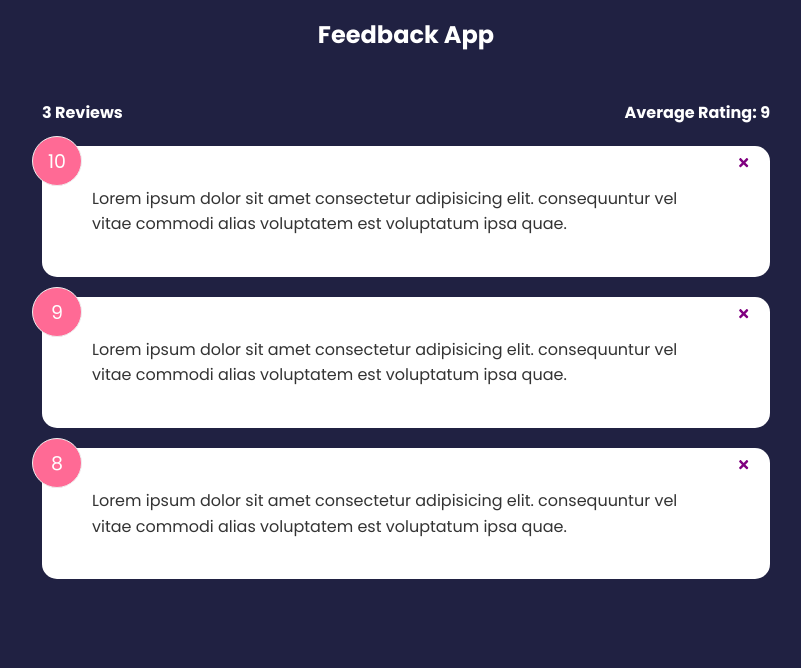
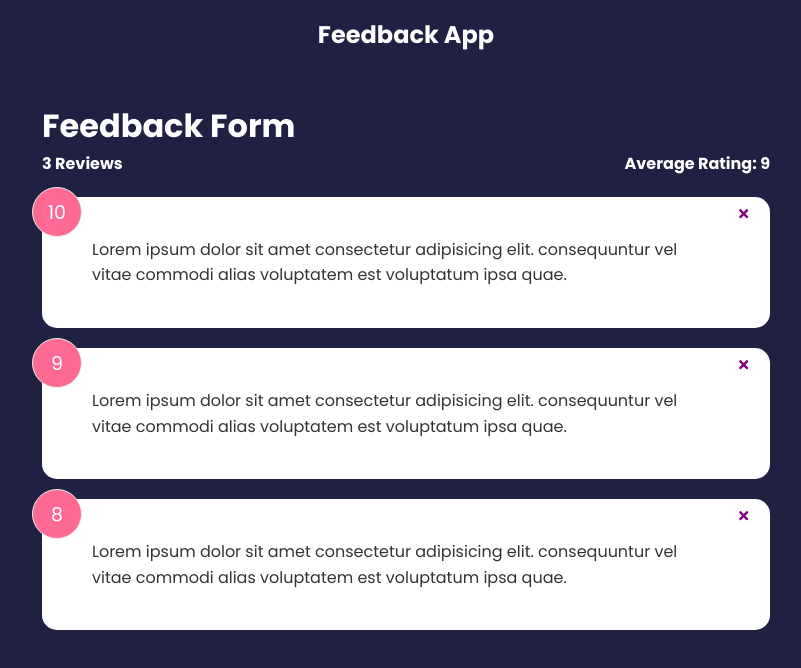
Before and after one commit to nameelza/feedback-app, a React (Create React App) app: page / in a window 1280 px wide. Shown: the top 668 px of the page, without its empty margins (234-1035 px from the left). Built offline with nearby package versions, Linux system fonts and the light colour scheme.

Commit message:
FeedbackForm

```diff
--- a/src/App.js
+++ b/src/App.js
@@ -3,6 +3,7 @@ import FeedbackData from "./data/feedbackData";
 import Header from "./components/Header";
 import FeedbackList from "./components/FeedbackList";
 import FeedbackStats from "./components/FeedbackStats";
+import FeedbackForm from "./components/FeedbackForm";
 
 function App() {
   const [feedback, setFeedback] = useState(FeedbackData);
@@ -17,6 +18,7 @@ function App() {
     <>
       <Header />
       <div className="container">
+        <FeedbackForm />
         <FeedbackStats feedback={feedback}/>
         <FeedbackList feedback={feedback} handleDelete={deleteFeedback}/>
       </div>
--- /dev/null
+++ b/src/components/FeedbackForm.jsx
@@ -0,0 +1,9 @@
+function FeedbackForm() {
+  return (
+    <div>
+      <h1>Feedback Form</h1>
+    </div>
+  );
+}
+
+export default FeedbackForm;
--- a/src/components/FeedbackStats.jsx
+++ b/src/components/FeedbackStats.jsx
@@ -1,3 +1,5 @@
+import PropTypes from "prop-types";
+
 function FeedbackStats({ feedback }) {
   // Calculate ratings average
   let average =
@@ -15,4 +17,8 @@ function FeedbackStats({ feedback }) {
   );
 }
 
+FeedbackStats.propTypes = {
+  feedback: PropTypes.array.isRequired,
+};
+
 export default FeedbackStats;
```
